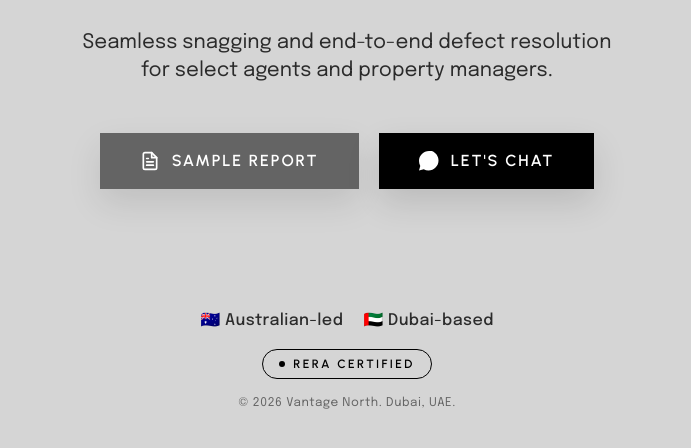
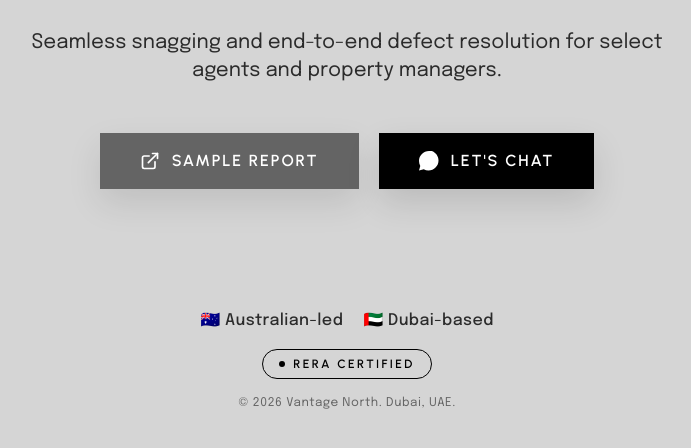
Before and after one commit to vantagenorth/vantage-north-web, a plain HTML site: page index.html in a window 1280 px wide. Shown: the part 378-826 px from the top of the page, without its empty margins (293-984 px from the left). Drawn offline with nearby package versions, Linux system fonts and the light colour scheme.

Commit message:
Keep tagline as single flow and update Sample Report icon to launch arrow

```diff
--- a/index.html
+++ b/index.html
@@ -211,8 +211,7 @@
 
             <!-- Tagline (darker text) -->
             <p class="font-epilogue text-base sm:text-lg md:text-xl text-vnDarkGray font-normal leading-relaxed max-w-2xl mb-12 animate-fade-up delay-200">
-                Seamless snagging and end-to-end defect resolution<br>
-                for select agents and property managers.
+                Seamless snagging and end-to-end defect resolution for select agents and property managers.
             </p>
 
             <!-- Action Buttons: Sample Report (left, grey) + Let's Chat (right, black) -->
@@ -225,11 +224,9 @@
                     class="w-full sm:w-auto inline-flex items-center justify-center gap-3 bg-vnGray text-vnWhite font-urbanist text-sm sm:text-base font-semibold tracking-[0.12em] uppercase px-10 py-4 shadow-[0_14px_34px_rgba(0,0,0,0.10)] hover:bg-vnDarkGray transition-colors duration-300"
                 >
                     <svg xmlns="http://www.w3.org/2000/svg" viewBox="0 0 24 24" fill="none" stroke="currentColor" stroke-width="2" stroke-linecap="round" stroke-linejoin="round" class="w-5 h-5" aria-hidden="true">
-                        <path d="M14 2H6a2 2 0 0 0-2 2v16a2 2 0 0 0 2 2h12a2 2 0 0 0 2-2V8z"/>
-                        <polyline points="14 2 14 8 20 8"/>
-                        <line x1="16" y1="13" x2="8" y2="13"/>
-                        <line x1="16" y1="17" x2="8" y2="17"/>
-                        <line x1="10" y1="9" x2="8" y2="9"/>
+                        <path d="M18 13v6a2 2 0 0 1-2 2H5a2 2 0 0 1-2-2V8a2 2 0 0 1 2-2h6"/>
+                        <polyline points="15 3 21 3 21 9"/>
+                        <line x1="10" y1="14" x2="21" y2="3"/>
                     </svg>
                     <span>Sample Report</span>
                 </a>
```
Also changed, not shown: true_north_landing_page.html (+4 -7 lines).
